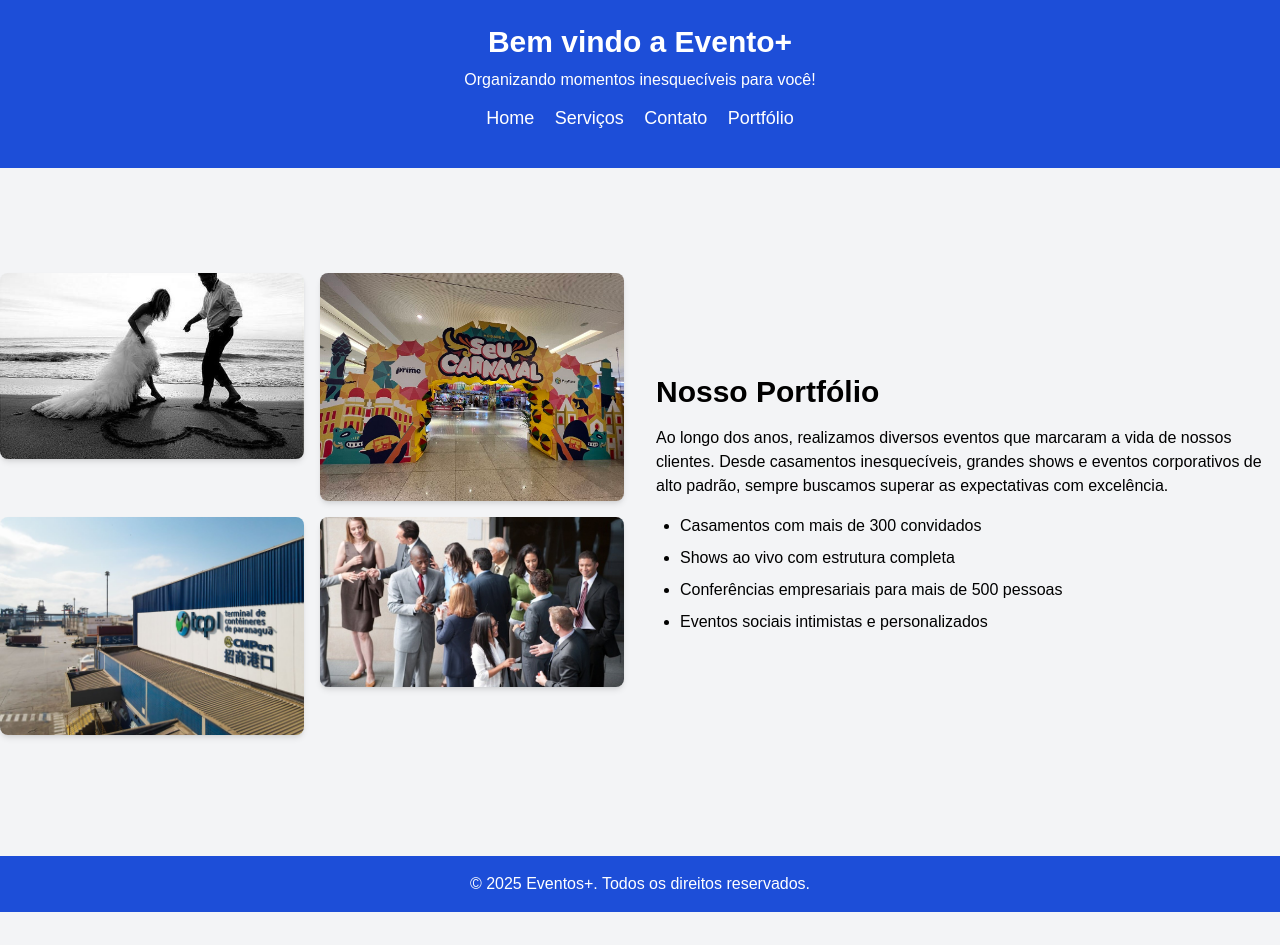
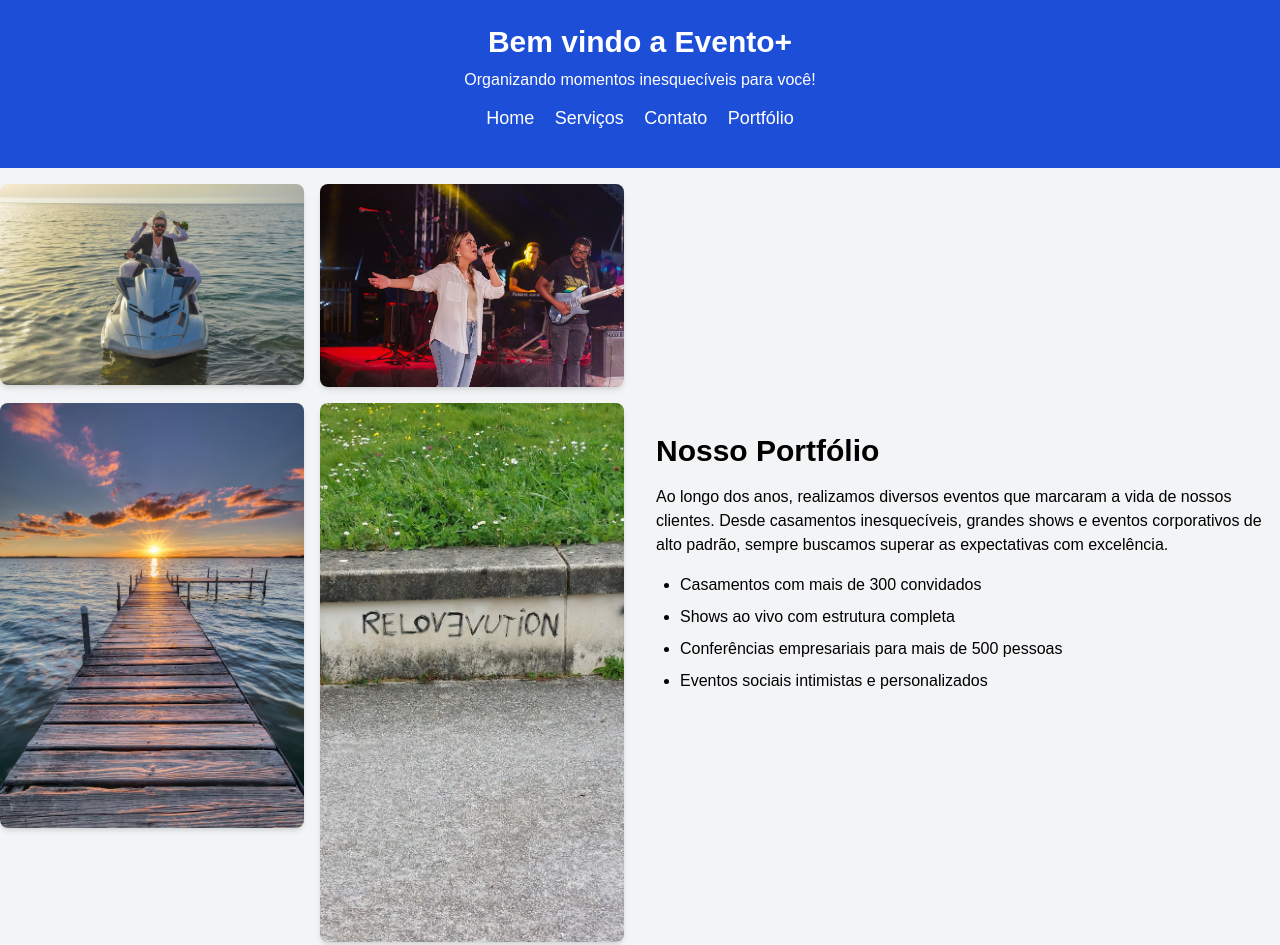
Before and after one commit to kennerbr/eventos-plus-webserver, a website: page src/views/portfolio.html in a window 1280 px wide. Shown: the top 945 px of the page. Before the commit the page ends 912 px from the top, so only its background shows below. Drawn offline with nearby package versions, Linux system fonts and the light colour scheme; files that its build step writes are made by us from their sources.

Commit message:
atualizar imagens para o projeto.

```diff
--- a/src/views/portfolio.html
+++ b/src/views/portfolio.html
@@ -20,10 +20,10 @@
     <div class="min-h-[80vh] container mt-4 mx-auto grid md:grid-cols-2 gap-8 items-center">
         <!-- Galeria -->
         <div class="grid grid-cols-2 gap-4">
-          <img src="/src/public/img/portfolio-casamento-2.jpg" alt="Evento 1" class="rounded-lg shadow-md object-cover">
-          <img src="/src/public/img/portfolio-show-2.jpeg" alt="Evento 2" class="rounded-lg shadow-md object-cover">
-          <img src="/src/public/img/portfolio-corporativo-2.jpg" alt="Evento 3" class="rounded-lg shadow-md object-cover">
-          <img src="/src/public/img/portfolio-eventosSociais-2.jpg" alt="Evento 4" class="rounded-lg shadow-md object-cover">
+          <img src="/src/public/img/portfolio-casamento-2.avif" alt="Evento 1" class="rounded-lg shadow-md object-cover">
+          <img src="/src/public/img/home-show-2.avif" alt="Evento 2" class="rounded-lg shadow-md object-cover">
+          <img src="/src/public/img/portfolio-corporativo-2.avif" alt="Evento 3" class="rounded-lg shadow-md object-cover">
+          <img src="/src/public/img/portfolio-acaoSocial-2.avif" alt="Evento 4" class="rounded-lg shadow-md object-cover">
         </div>
 
         <!-- Descrição -->
```
Also changed, not shown: src/views/home.html (+3 -3 lines), src/public/img/home-casamento-1.avif (added), src/public/img/home-corporativo-1.avif (added), src/public/img/home-show-1.webp (added), src/public/img/home-show-2.avif (added), src/public/img/portfolio-acaoSocial-2.avif (added), src/public/img/portfolio-casamento-2.avif (added), src/public/img/portfolio-corporativo-2.avif (added).
